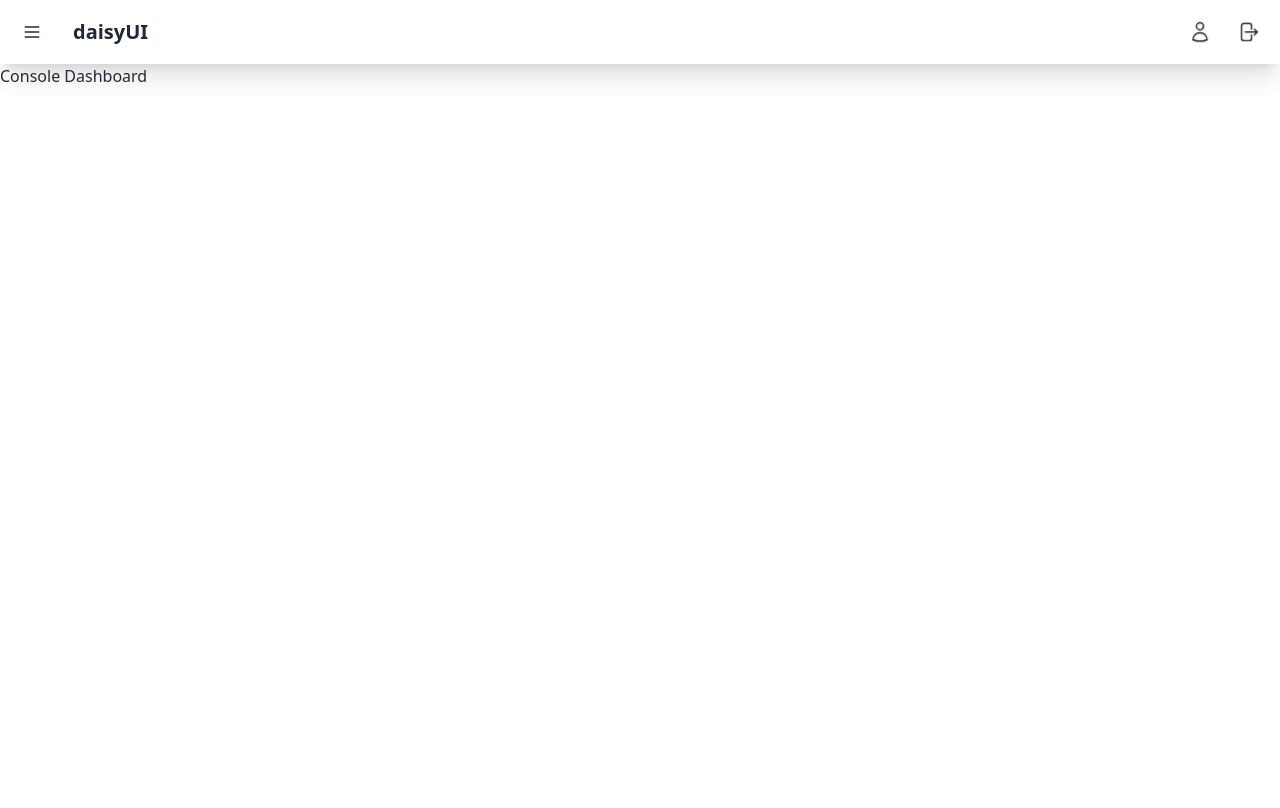
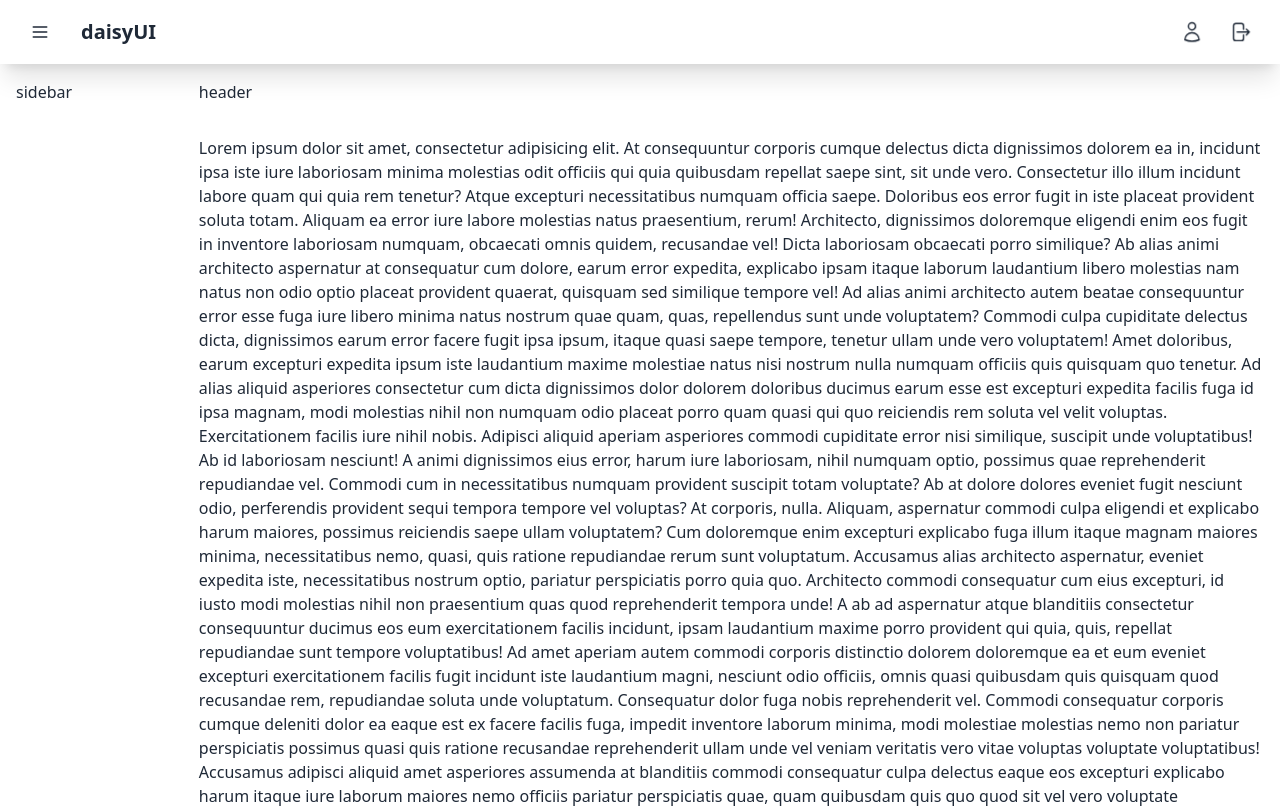
Before and after one commit to aprianfirlanda/next-daisy-ui, a Next.js app: page /console in a window 1280 px wide. Shown: the top 808 px of the page. Built offline with nearby package versions, Linux system fonts and the light colour scheme; what tailwindcss-animated would draw is missing.

Commit message:
update layout dashboard

```diff
--- a/src/app/console/layout.tsx
+++ b/src/app/console/layout.tsx
@@ -1,12 +1,23 @@
 import React from 'react';
-import DashboardLayout from '@/components/layouts/dashboard/DashboardLayout';
+import DashboardNavbar from '@/components/layouts/dashboard/DashboardNavbar';
 
 function Layout({
     children
 }: Readonly<{
     children: React.ReactNode;
 }>) {
-    return <DashboardLayout>{children}</DashboardLayout>;
+    return (
+        <div className="m-0 flex h-dvh flex-col">
+            <DashboardNavbar />
+            <div className="flex flex-1 items-stretch">
+                <div className="w-52 overflow-y-auto p-4">sidebar</div>
+                <div className="flex w-full flex-col overflow-y-auto">
+                    <div className="p-4">header</div>
+                    <div className="p-4">{children}</div>
+                </div>
+            </div>
+        </div>
+    );
 }
 
 export default Layout;
--- a/src/app/console/page.tsx
+++ b/src/app/console/page.tsx
@@ -1,7 +1,43 @@
 import React from 'react';
 
 function Page() {
-    return <p>Console Dashboard</p>;
+    return (
+        <p>
+            Lorem ipsum dolor sit amet, consectetur adipisicing elit. At consequuntur corporis cumque delectus dicta dignissimos dolorem ea in, incidunt ipsa iste iure laboriosam minima molestias odit officiis qui quia quibusdam repellat saepe sint,
+            sit unde vero. Consectetur illo illum incidunt labore quam qui quia rem tenetur? Atque excepturi necessitatibus numquam officia saepe. Doloribus eos error fugit in iste placeat provident soluta totam. Aliquam ea error iure labore
+            molestias natus praesentium, rerum! Architecto, dignissimos doloremque eligendi enim eos fugit in inventore laboriosam numquam, obcaecati omnis quidem, recusandae vel! Dicta laboriosam obcaecati porro similique? Ab alias animi architecto
+            aspernatur at consequatur cum dolore, earum error expedita, explicabo ipsam itaque laborum laudantium libero molestias nam natus non odio optio placeat provident quaerat, quisquam sed similique tempore vel! Ad alias animi architecto autem
+            beatae consequuntur error esse fuga iure libero minima natus nostrum quae quam, quas, repellendus sunt unde voluptatem? Commodi culpa cupiditate delectus dicta, dignissimos earum error facere fugit ipsa ipsum, itaque quasi saepe tempore,
+            tenetur ullam unde vero voluptatem! Amet doloribus, earum excepturi expedita ipsum iste laudantium maxime molestiae natus nisi nostrum nulla numquam officiis quis quisquam quo tenetur. Ad alias aliquid asperiores consectetur cum dicta
+            dignissimos dolor dolorem doloribus ducimus earum esse est excepturi expedita facilis fuga id ipsa magnam, modi molestias nihil non numquam odio placeat porro quam quasi qui quo reiciendis rem soluta vel velit voluptas. Exercitationem
+            facilis iure nihil nobis. Adipisci aliquid aperiam asperiores commodi cupiditate error nisi similique, suscipit unde voluptatibus! Ab id laboriosam nesciunt! A animi dignissimos eius error, harum iure laboriosam, nihil numquam optio,
+            possimus quae reprehenderit repudiandae vel. Commodi cum in necessitatibus numquam provident suscipit totam voluptate? Ab at dolore dolores eveniet fugit nesciunt odio, perferendis provident sequi tempora tempore vel voluptas? At
+            corporis, nulla. Aliquam, aspernatur commodi culpa eligendi et explicabo harum maiores, possimus reiciendis saepe ullam voluptatem? Cum doloremque enim excepturi explicabo fuga illum itaque magnam maiores minima, necessitatibus nemo,
+            quasi, quis ratione repudiandae rerum sunt voluptatum. Accusamus alias architecto aspernatur, eveniet expedita iste, necessitatibus nostrum optio, pariatur perspiciatis porro quia quo. Architecto commodi consequatur cum eius excepturi, id
+            iusto modi molestias nihil non praesentium quas quod reprehenderit tempora unde! A ab ad aspernatur atque blanditiis consectetur consequuntur ducimus eos eum exercitationem facilis incidunt, ipsam laudantium maxime porro provident qui
+            quia, quis, repellat repudiandae sunt tempore voluptatibus! Ad amet aperiam autem commodi corporis distinctio dolorem doloremque ea et eum eveniet excepturi exercitationem facilis fugit incidunt iste laudantium magni, nesciunt odio
+            officiis, omnis quasi quibusdam quis quisquam quod recusandae rem, repudiandae soluta unde voluptatum. Consequatur dolor fuga nobis reprehenderit vel. Commodi consequatur corporis cumque deleniti dolor ea eaque est ex facere facilis fuga,
+            impedit inventore laborum minima, modi molestiae molestias nemo non pariatur perspiciatis possimus quasi quis ratione recusandae reprehenderit ullam unde vel veniam veritatis vero vitae voluptas voluptate voluptatibus! Accusamus adipisci
+            aliquid amet asperiores assumenda at blanditiis commodi consequatur culpa delectus eaque eos excepturi explicabo harum itaque iure laborum maiores nemo officiis pariatur perspiciatis quae, quam quibusdam quis quo quod sit vel vero
+            voluptate voluptatibus! Dolorum ea fugiat iste magnam neque omnis quia quis quisquam veritatis voluptatem. Modi, officia, reprehenderit? Alias atque nemo optio quisquam voluptates? Aliquid aspernatur atque autem cumque, deleniti dolore
+            dolorem ea esse, eveniet fuga fugit illo ipsam nesciunt nihil nisi, praesentium quam quasi quidem reiciendis repellendus similique soluta sunt tempore vitae voluptate. Asperiores doloremque eius eveniet ex explicabo harum in iure
+            laudantium nesciunt odit officia perspiciatis, qui ratione sed suscipit totam ut veniam. Accusantium doloribus enim eveniet facere facilis ipsa laudantium natus, nisi nulla pariatur quidem voluptate. Assumenda atque dignissimos eos est
+            expedita fuga impedit laboriosam natus nemo pariatur quas quod recusandae repellat rerum temporibus tenetur ut, veritatis vero? Aut delectus dicta eligendi harum iste iusto, maxime nemo, officiis omnis pariatur porro quae quisquam,
+            recusandae tenetur veritatis vitae voluptatem voluptatibus. A consectetur ducimus enim illum in ipsam laborum molestias natus obcaecati perferendis quaerat qui quia, repudiandae sed temporibus veniam veritatis. Autem consectetur eaque
+            harum maxime neque nulla, possimus quidem. Ab atque distinctio labore reiciendis. Ipsa iure laborum modi mollitia placeat suscipit, vel voluptatem. Alias culpa ducimus eos error expedita fugit, inventore iusto minus nam perferendis
+            ratione tempora tenetur veritatis. Ab aliquid amet animi aut blanditiis consequatur culpa cum dolore doloremque dolores, ducimus esse et eum illum incidunt ipsum laudantium natus nihil non nulla officiis placeat quasi quisquam rem
+            repudiandae saepe sequi, sunt totam voluptates voluptatibus. Architecto dolores ducimus ea esse libero modi nulla officia sequi soluta unde. Cumque error expedita id impedit itaque libero, mollitia natus temporibus voluptatum. A alias aut
+            dolor iure laudantium, numquam quasi quibusdam similique vitae! Aspernatur atque consectetur distinctio eos expedita ipsa nemo perferendis perspiciatis qui, quia sed ut! Ad architecto quo vero. Accusantium adipisci aperiam, architecto
+            asperiores esse expedita explicabo facilis illo illum, magni obcaecati perspiciatis placeat provident quis quod, ut veniam. Animi aut beatae consequatur doloribus eius eos error ex facilis molestias, nobis saepe sint ullam ut? Aperiam
+            aspernatur consectetur debitis dicta doloribus ducimus enim error expedita, illo ipsa itaque magnam molestiae nam nobis nostrum officia optio quasi qui quibusdam quidem quos recusandae rem rerum, sint soluta velit voluptatem. Accusantium
+            alias asperiores beatae consectetur consequatur cum debitis et, eum exercitationem explicabo hic inventore iure labore libero magni minus nam nesciunt non odit officiis possimus, praesentium quis quod ratione repellendus repudiandae sunt
+            tempora vero voluptate voluptatum! Aspernatur at consequatur debitis delectus deleniti doloremque ducimus explicabo modi natus non, numquam praesentium quam quod quos rerum sunt suscipit temporibus velit voluptas voluptatibus! Accusantium
+            alias aut consequuntur cupiditate delectus deleniti deserunt dolore eos excepturi explicabo fugit in laborum maxime nam natus necessitatibus nemo non nulla odio perferendis praesentium provident quas quod, quos ratione reprehenderit
+            sapiente sed similique sint, sunt tempora temporibus, vel velit vero vitae voluptas voluptates! Esse optio recusandae sit! Animi beatae ea explicabo, facere fugiat impedit iusto odit quam quia repudiandae! Aliquam blanditiis dolore
+            dolores itaque quibusdam, recusandae rerum sed sint! Aliquid animi architecto aspernatur beatae commodi debitis dolore dolores earum eos error expedita explicabo minima, minus officia provident, ratione repellendus soluta temporibus?
+            Unde.
+        </p>
+    );
 }
 
 export default Page;
--- a/src/components/layouts/dashboard/DashboardLayout.tsx
+++ /dev/null
@@ -1,17 +0,0 @@
-import React from 'react';
-import DashboardNavbar from '@/components/layouts/dashboard/DashboardNavbar';
-
-function DashboardLayout({
-    children
-}: Readonly<{
-    children: React.ReactNode;
-}>) {
-    return (
-        <>
-            <DashboardNavbar />
-            {children}
-        </>
-    );
-}
-
-export default DashboardLayout;
--- a/src/components/layouts/dashboard/DashboardNavbar.tsx
+++ b/src/components/layouts/dashboard/DashboardNavbar.tsx
@@ -4,7 +4,7 @@ import LogoutIcon from '@/components/icons/LogoutIcon';
 
 function DashboardNavbar() {
     return (
-        <div className="navbar bg-base-100 shadow-xl">
+        <div className="navbar bg-base-100 p-4 shadow-xl">
             <div className="flex-none">
                 <button className="btn btn-circle btn-ghost">
                     <svg xmlns="http://www.w3.org/2000/svg" fill="none" viewBox="0 0 24 24" className="inline-block size-5 stroke-current">
```
